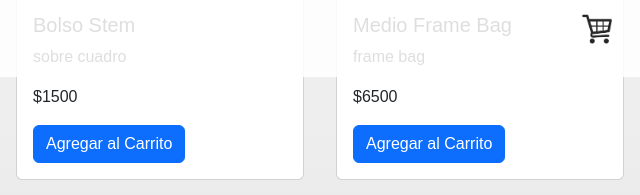
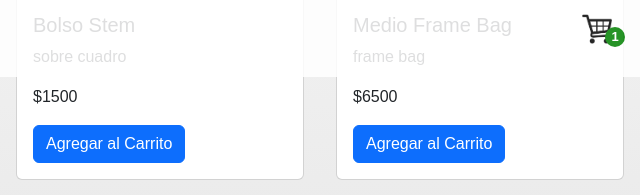
Before and after one commit to FedericoAraya/asgard, a website: page pages/tienda.html in a window 1280 px wide. Both pictures are taken after a click on the element 160 px from the left and 926 px from the top of the page. Shown: the part 546-741 px from the top of the page, 640-1280 px from the left. Drawn offline with nearby package versions, Linux system fonts and the light colour scheme.

Commit message:
cantidades carrito

```diff
--- a/js/data.js
+++ b/js/data.js
@@ -148,10 +148,15 @@ function renderizarCarrito() {
 
     cardsCarrito.append(cardCarrito);
   });
-  // const botonAgregarAlCarrito = document.querySelectorAll('.agregarAlCarrito')
-  // botonAgregarAlCarrito.forEach((boton) => {
-  //     boton.addEventListener('click', agregarProdusctoCarrito)
-  //})
+  const volumenCarrito = document.querySelector(".carrito");
+        carrito.forEach((producto) => {
+          const lengthCarrito = document.createElement("div");
+          lengthCarrito.classList = "volumenCarrito";
+          lengthCarrito.innerHTML = `
+                    <p class="lengthCarrito">${carrito.length}</p>
+              `;
+        volumenCarrito.append(lengthCarrito)
+            });
 }
 
 if (usuarioLogueado != "deslog") {
--- a/js/tienda.js
+++ b/js/tienda.js
@@ -41,6 +41,7 @@ function agregarProdusctoCarrito(e) {
       (posicion) => posicion.id == productoSeleccionado
     );
     carrito[indexSumarProd].cantidad = carrito[indexSumarProd].cantidad + 1;
+
   } else {
     class ProductoCarrito {
       constructor(nombreProducto, precio, imagen, cantidad, id) {
@@ -60,8 +61,12 @@ function agregarProdusctoCarrito(e) {
     );
 
     carrito.push(prod);
+
   }
   localStorage.setItem("carrito", JSON.stringify(carrito));
+  cardsCarrito.innerHTML = ""
+  renderizarCarrito()
+
 }
 
 renderizarTienda();
--- a/scss/secciones/_header.scss
+++ b/scss/secciones/_header.scss
@@ -73,6 +73,21 @@
       &:active {
         border-color: transparent;
       }
+      .volumenCarrito{
+        position: absolute;
+        bottom: 30px;
+        right: 15px;
+        height: 20px;
+        width: 20px;
+        z-index: 3;
+        border-radius: 40px;
+        background-color: green;
+        p{
+          color: white;
+          font-size: small;
+          font-weight: 700;
+        }
+      }
     }
     .btn-close {
       &:focus {
```
Also changed, not shown: pages/tienda.html (+1 -0 lines), css/style.css.
